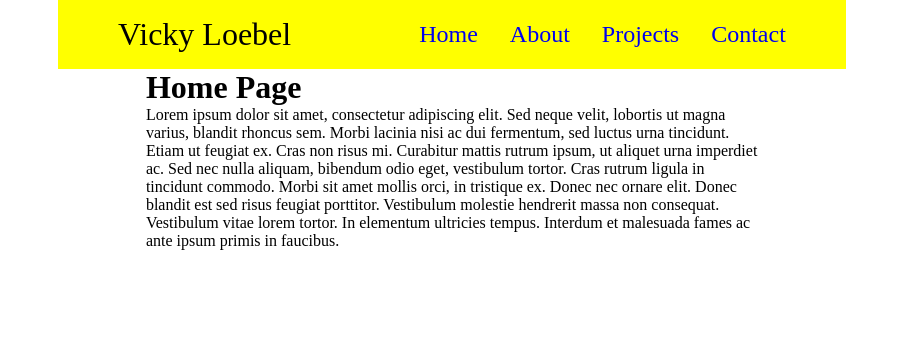
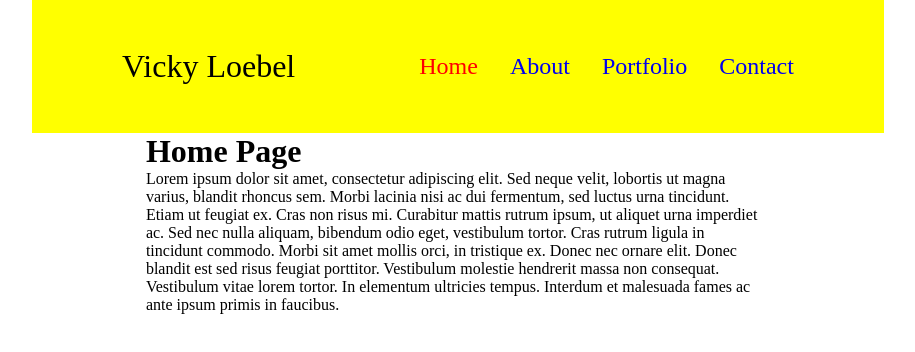
Before and after one commit to vloebel/react-portfolio, a React (Create React App) app: page / in a window 1280 px wide. Shown: the top 352 px of the page, without its empty margins (188-1103 px from the left). Built offline with nearby package versions, Linux system fonts and the light colour scheme; the HTML template or start-up script is replaced by a standard one.

Commit message:
project or portfolio - we gets confused

```diff
--- a/src/components/NavTabs.js
+++ b/src/components/NavTabs.js
@@ -2,7 +2,7 @@ import React from 'react';
 
 // Props are passed through our functional component.
 function NavTabs(props) {
-  const tabs = ['Home', 'About', 'Projects', 'Contact'];
+  const tabs = ['Home', 'About', 'Portfolio', 'Contact'];
   return (
     <header>
       <div className="developer">
--- a/src/components/PortfolioContainer.js
+++ b/src/components/PortfolioContainer.js
@@ -2,10 +2,10 @@ import React, { useState } from 'react';
 import NavTabs from './NavTabs';
 import Home from './pages/Home';
 import About from './pages/About';
-import Projects from './pages/Projects';
+import Portfolio from './pages/Portfolio';
 import Contact from './pages/Contact';
 
-function Portfolio() {
+function PortfolioContainer () {
   // Using useState, set the default value for currentPage to 'Home'
   const [currentPage, handlePageChange] = useState('Home');
 
@@ -14,8 +14,8 @@ function Portfolio() {
     switch (currentPage) {
       case 'About':
         return <About />;
-      case 'Projects':
-        return <Projects />;
+      case 'Portfolio':
+        return <Portfolio />;
       case 'Contact':
         return <Contact />;
       default:
@@ -33,4 +33,4 @@ function Portfolio() {
   );
 }
 
-export default Portfolio;
+export default PortfolioContainer;
--- /dev/null
+++ b/src/components/pages/Portfolio.js
@@ -0,0 +1,18 @@
+import React from "react";
+
+
+// (props)
+  const Portfolio = () => {
+    // const { currentCategory } = props;
+  return (
+    <section>
+      {/* <h1 data-testid="h1tag">{currentCategory.name}</h1> */}
+      <h1>Web Development Portfolio</h1>
+      {/* <p>{currentCategory.description}</p> */}
+    <p> Donec a volutpat quam.</p>
+      {/* <ProjectList category={currentCategory.name} /> */}
+    </section>
+  );
+}
+
+export default Portfolio;
--- a/src/components/pages/Projects.js
+++ /dev/null
@@ -1,21 +0,0 @@
-import React from "react";
-
-const Projects = () => (
-  <div>
-    <h1>Web Development Projects</h1>
-    <p>
-      Donec a volutpat quam. Curabitur nec varius justo, sed rutrum ligula. Curabitur pellentesque
-      turpis sit amet eros iaculis, a mollis arcu dictum. Ut vel ante eget massa ornare placerat.
-      Etiam nisl orci, finibus sodales volutpat et, hendrerit ut dolor. Suspendisse porta dictum
-      nunc, sed pretium risus rutrum eget. Nam consequat, ligula in faucibus vestibulum, nisi justo
-      laoreet risus, luctus luctus mi lacus sit amet libero. Class aptent taciti sociosqu ad litora
-      torquent per conubia nostra, per inceptos himenaeos. Mauris pretium condimentum tellus eget
-      lobortis. Interdum et malesuada fames ac ante ipsum primis in faucibus. Donec placerat
-      accumsan mi, ut congue neque placerat eu. Donec nec ipsum in velit pellentesque vehicula sit
-      amet at augue. Maecenas aliquam bibendum congue. Pellentesque semper, lectus non ullamcorper
-      iaculis, est ligula suscipit velit, sed bibendum turpis dui in sapien.
-    </p>
-  </div>
-);
-
-export default Projects;
--- a/src/index.css
+++ b/src/index.css
@@ -1,3 +1,17 @@
+:root {
+  --primary: #8c54ff;
+  --secondary: #f3a847;
+  --tertiary: #b12704;
+  --light: #fafafa;
+  --dark: #000000;
+  --darker: #111111;
+  --error: rgb(228, 46, 1);
+  --spacing-one: calc(1rem * 0.5);
+  --spacing-two: calc(1rem);
+  --spacing-three: calc(3rem);
+  --spacing-five: calc(2.5rem);
+}
+
 * {
   margin: 0 auto;
   max-width: 90%;
@@ -9,7 +23,7 @@ header {
   display: flex;
   align-items: center;
   justify-content: space-between;
-  padding:1em;
+  padding:var(--spacing-three);
 }
 .developer {
   font-size: 2em;
@@ -29,5 +43,8 @@ header {
 
 .nav a{
   text-decoration: none;
+}
 
+.active {
+  color:red;
 }
```
Also changed, not shown: src/components/ProjectListNotUsed.js (added, +34 -0 lines).
